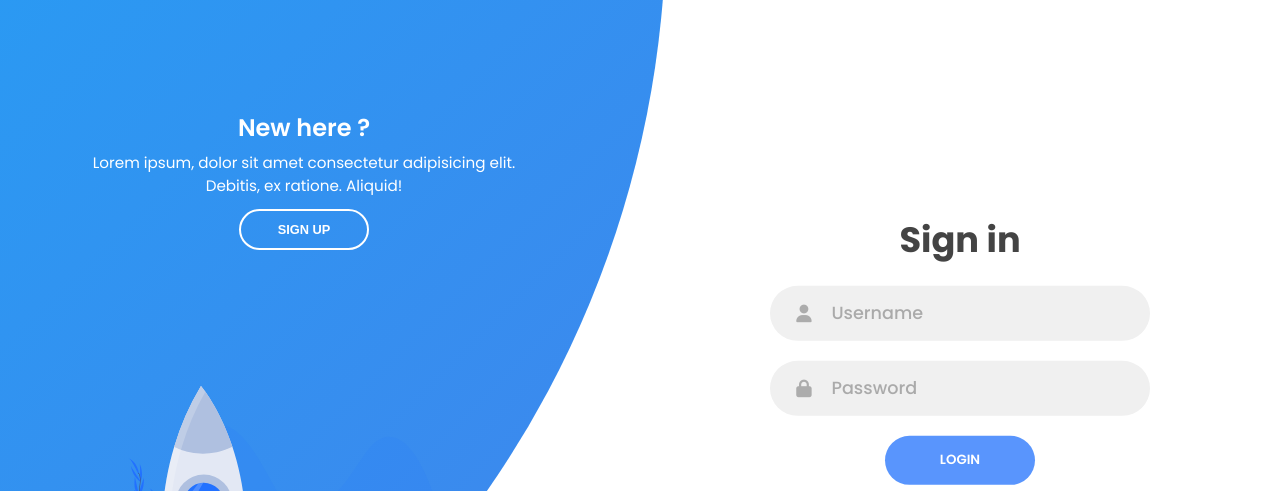
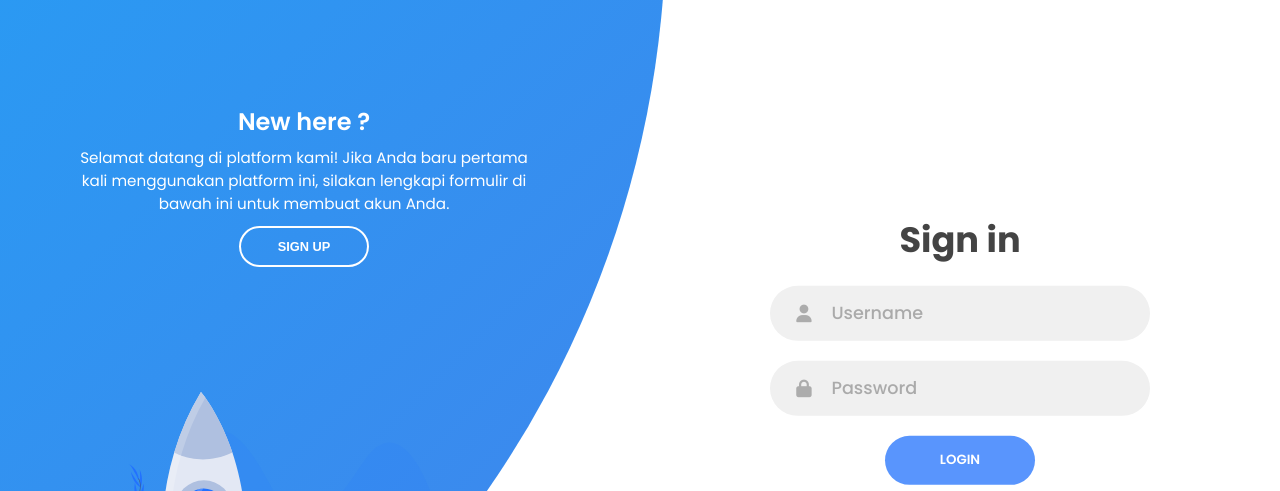
Before and after one commit to Muhammadsyifasurya/e-kur.btn.co.id, a website built with Parcel: page login.html in a window 1280 px wide. Shown: the top 491 px of the page. Built offline with nearby package versions, Linux system fonts and the light colour scheme.

Commit message:
enhance wording in singup and sign in

```diff
--- a/login.html
+++ b/login.html
@@ -79,8 +79,9 @@
         <div class="content">
           <h3>New here ?</h3>
           <p>
-            Lorem ipsum, dolor sit amet consectetur adipisicing elit. Debitis,
-            ex ratione. Aliquid!
+            Selamat datang di platform kami! Jika Anda baru pertama kali
+            menggunakan platform ini, silakan lengkapi formulir di bawah ini
+            untuk membuat akun Anda.
           </p>
           <button class="btn transparent" id="sign-up-btn">
             Sign up
@@ -92,8 +93,7 @@
         <div class="content">
           <h3>One of us ?</h3>
           <p>
-            Lorem ipsum dolor sit amet consectetur adipisicing elit. Nostrum
-            laboriosam ad deleniti.
+            Welcome back! Please enter your login credentials below to access your account.
           </p>
           <button class="btn transparent" id="sign-in-btn">
             Sign in
```
